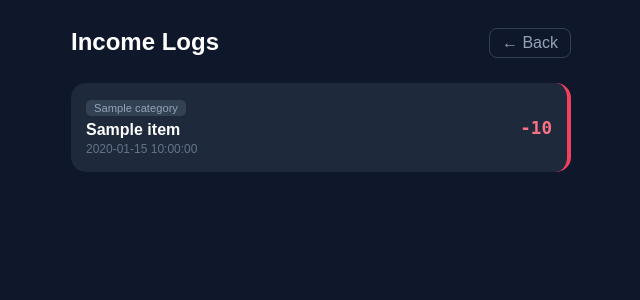
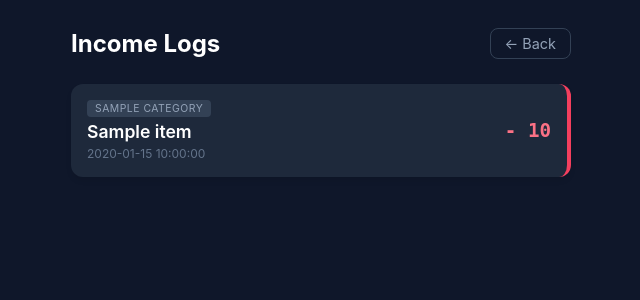
Before and after one commit to Santhosh-cobbler/expense_tracker, a Flask app: template templates/debit-view.html in a window 1280 px wide. Shown: the top 300 px of the page, without its empty margins (319-959 px from the left). Run offline with Flask 3, Linux system fonts and the light colour scheme; the template is opened without the code that fills it: most values are stand-ins (such as "Sample title", 1, 10 or a date in 2020).

Commit message:
Update debit-view.html

```diff
--- a/templates/debit-view.html
+++ b/templates/debit-view.html
@@ -1,24 +1,66 @@
 <!DOCTYPE html>
 <html lang="en">
 <head>
+    <meta charset="UTF-8">
     <meta name="viewport" content="width=device-width, initial-scale=1.0">
     <style>
-        body { background: #0f172a; color: white; font-family: sans-serif; padding: 20px; }
+        body { background: #0f172a; color: white; font-family: 'Inter', sans-serif; padding: 20px; }
         .container { max-width: 500px; margin: 0 auto; }
-        .header { display: flex; justify-content: space-between; margin-bottom: 25px; }
+
+        .header {
+            display: flex;
+            justify-content: space-between;
+            align-items: center;
+            margin-bottom: 25px;
+        }
+
+        /* Card container for each log entry */
         .expense-card {
             background: #1e293b;
-            padding: 15px;
-            border-radius: 15px;
+            padding: 16px;
+            border-radius: 12px;
             margin-bottom: 12px;
             display: flex;
             justify-content: space-between;
+            align-items: center; /* Vertically centers the text and the amount */
             border-right: 4px solid #f43f5e;
+            box-shadow: 0 4px 6px -1px rgba(0, 0, 0, 0.1);
         }
-        .category-tag { background: #334155; font-size: 0.7rem; padding: 2px 8px; border-radius: 5px; color: #94a3b8; }
-        .item-title { display: block; font-weight: bold; margin-top: 5px; }
-        .amount-red { color: #fb7185; font-weight: bold; font-family: monospace; font-size: 1.1rem; align-self: center; }
-        .btn-back { color: #94a3b8; text-decoration: none; border: 1px solid #334155; padding: 5px 12px; border-radius: 8px; }
+
+        .details { display: flex; flex-direction: column; gap: 4px; }
+
+        .category-tag {
+            background: #334155;
+            font-size: 0.65rem;
+            padding: 2px 8px;
+            border-radius: 4px;
+            color: #94a3b8;
+            width: fit-content;
+            text-transform: uppercase;
+            letter-spacing: 0.5px;
+        }
+
+        .item-title { font-weight: 600; font-size: 1.1rem; }
+
+        .item-date { font-size: 0.75rem; color: #64748b; }
+
+        .amount-red {
+            color: #fb7185;
+            font-weight: 700;
+            font-family: monospace;
+            font-size: 1.2rem;
+        }
+
+        .btn-back {
+            color: #94a3b8;
+            text-decoration: none;
+            border: 1px solid #334155;
+            padding: 6px 14px;
+            border-radius: 8px;
+            font-size: 0.9rem;
+            transition: background 0.2s;
+        }
+        .btn-back:hover { background: #1e293b; color: white; }
     </style>
 </head>
 <body>
@@ -27,22 +69,22 @@
             <h2 style="margin:0">Income Logs</h2>
             <a href="{{url_for('debit')}}" class="btn-back">← Back</a>
         </div>
+
+        {% for i in data %}
         <div class="expense-card">
-            {% for i in data %}
-            <div>
+            <div class="details">
                 <span class="category-tag">{{ i['category'] }}</span>
                 <span class="item-title">{{ i['item'] }}</span>
-                <span style="font-size: 0.75rem; color: #64748b;">{{ i['date'] }}</span>
+                <span class="item-date">{{ i['date'] }}</span>
             </div>
-            <div class="amount-red">-{{ i['amount'] }}</div>
+            <div class="amount-red">- {{ i['amount'] }}</div>
         </div>
         {% else %}
-        <div style="text-align: center; padding: 20px; color: #888;">
+        <div style="text-align: center; padding: 40px; color: #64748b;">
+            <div style="font-size: 2rem; margin-bottom: 10px;">📄</div>
             No income logs found.
         </div>
         {% endfor %}
     </div>
-        </div>
-
 </body>
 </html>
```
